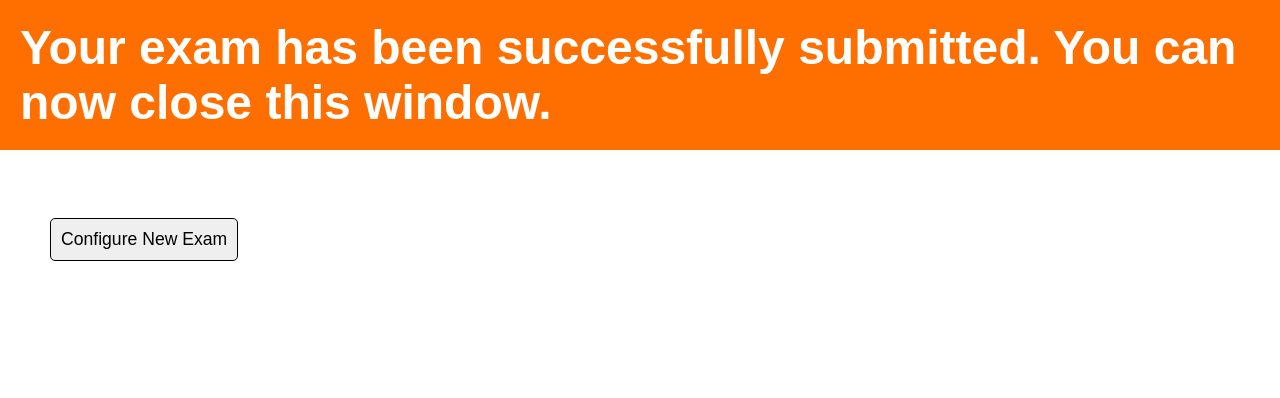
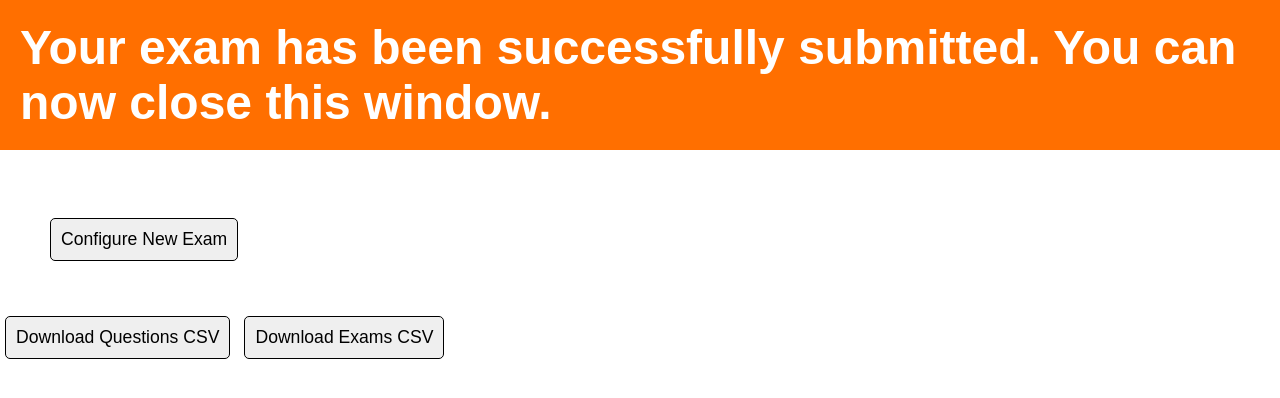
Before and after one commit to eccentricOrange/jee-prac, a Flask app: template templates/submitted.html in a window 1280 px wide. Shown: the top 398 px of the page. Run offline with Flask 2, Linux system fonts and the light colour scheme; the template is opened without the code that fills it, so the values that code supplies are empty.

Commit message:
provide csv facility

```diff
--- a/app.py
+++ b/app.py
@@ -1,10 +1,10 @@
-from pickle import FALSE
-from flask import Flask, render_template, request, redirect
+from flask import Flask, render_template, request, redirect, send_file
 from json import dumps, loads
 from pathlib import Path
 from datetime import datetime
 from http import HTTPStatus
 from sqlite3 import connect
+from csv import writer
 
 app = Flask(__name__)
 questions_status = {}
@@ -32,13 +32,17 @@ TYPES = [
     'numeric'
 ]
 
+FOLDER = Path().home() / '.jee-prac'
+
 SCHEMA_PATH = Path(__file__).parent / 'schema.sql'
-FOLDER = Path().home() / '.jee-prac'
 DB_PATH = FOLDER / 'jee.db'
+RECOVERY_FILE = FOLDER / 'recovery.json'
+EXAMS_CSV_FILE = FOLDER / 'exams.csv'
+QUESTIONS_CSV_FILE = FOLDER / 'questions.csv'
+
 START_TIME = datetime.now()
 LAST_KNOWN_TIME = datetime.now()
 SUBMITTED = False
-RECOVERY_FILE = FOLDER / 'recovery.json'
 
 
 def setup_storage():
@@ -115,6 +119,28 @@ def check_recovery_data():
 
                 return True
     return False
+
+
+def convert_to_csv():
+    EXAMS_CSV_FILE.touch()
+    QUESTIONS_CSV_FILE.touch()
+
+    with connect(DB_PATH) as connection, open(EXAMS_CSV_FILE, 'w') as exams_csv, open(QUESTIONS_CSV_FILE, 'w') as questions_csv:
+        cursor = connection.cursor()
+
+        exams_headers = ["exam_id", "start_time", "end_time"]
+        questions_headers = ["question_id", "question_number", "exam_id", "type", "subject", "value"]
+
+        exams_data = cursor.execute(f"SELECT {', '.join(exams_headers)} FROM exams").fetchall()
+        questions_data = cursor.execute(f"SELECT {', '.join(questions_headers)} FROM questions").fetchall()
+
+        exams_writer = writer(exams_csv)
+        exams_writer.writerow(exams_headers)
+        exams_writer.writerows(exams_data)
+
+        questions_writer = writer(questions_csv)
+        questions_writer.writerow(questions_headers)
+        questions_writer.writerows(questions_data)
 
 
 @app.route('/jee/', methods=['GET', 'POST'])
@@ -336,6 +362,18 @@ def quit():
     return "", HTTPStatus.BAD_REQUEST
 
 
+@app.route('/jee/download_exams_csv', methods=['GET'])
+def download_exams_csv():
+    convert_to_csv()
+    return send_file(EXAMS_CSV_FILE)
+
+
+@app.route('/jee/download_questions_csv', methods=['GET'])
+def download_questions_csv():
+    convert_to_csv()
+    return send_file(QUESTIONS_CSV_FILE)
+
+
 def main():
     setup_storage()
     check_recovery_data()
--- a/templates/submitted.html
+++ b/templates/submitted.html
@@ -22,5 +22,17 @@ Submitted
         id="new_exam">
         Configure New Exam
     </button>
+
+    <button onclick="window.location.href='/jee/download_questions_csv'"
+        class="controls"
+        id="download_questions">
+        Download Questions CSV
+    </button>
+
+    <button onclick="window.location.href='/jee/download_exams_csv'"
+        class="controls"
+        id="download_exams">
+        Download Exams CSV
+    </button>
 </body>
 {% endblock %}
```
